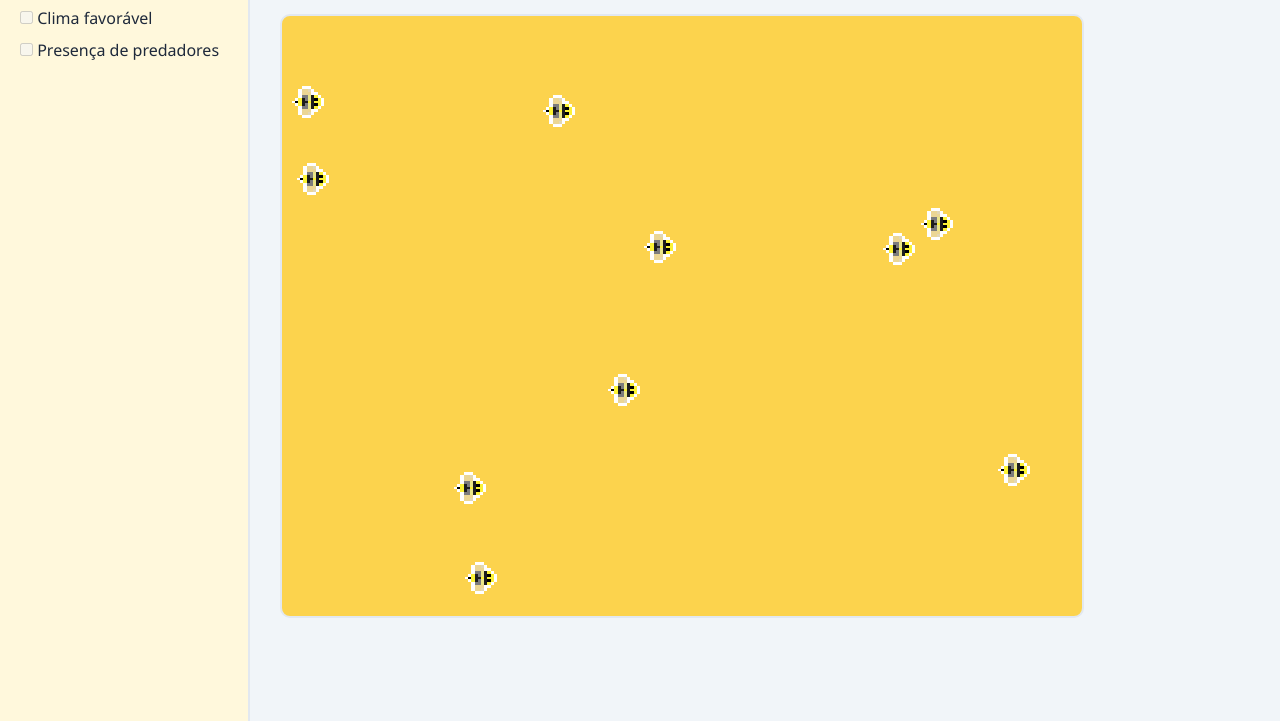
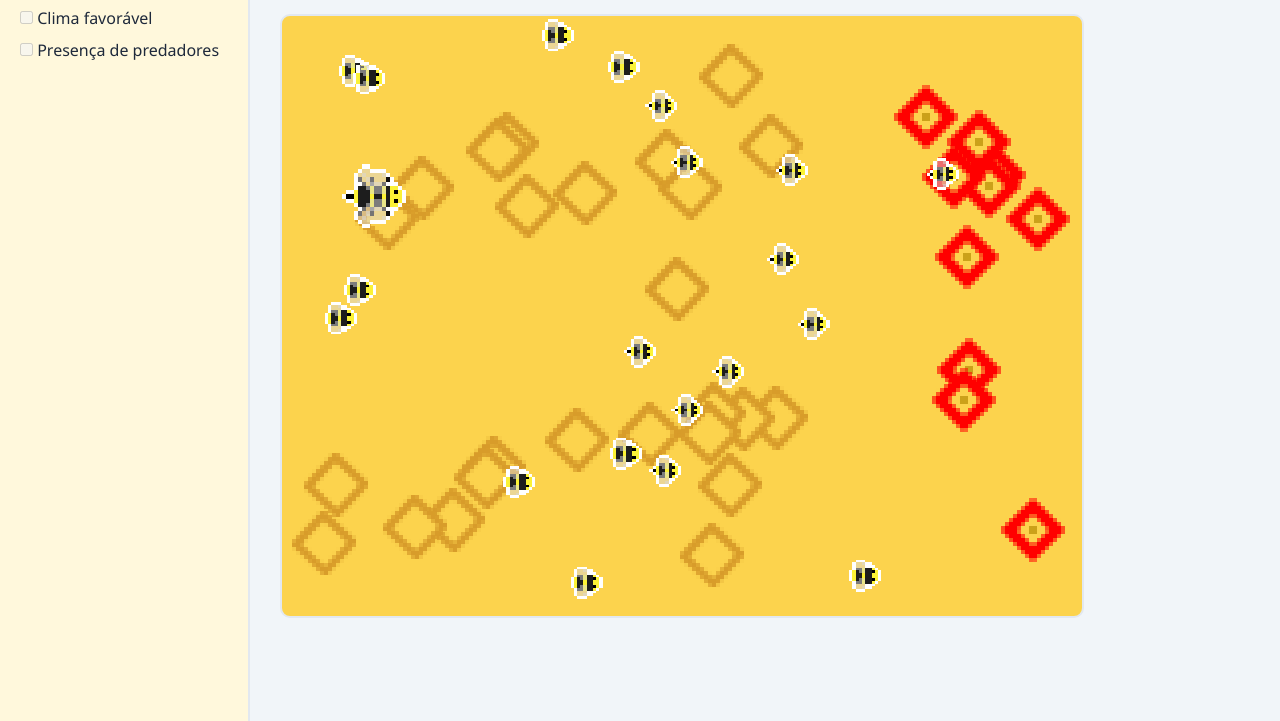
Before and after one commit to Jpmasr3r/simulador-de-abelhas, a plain HTML site: page index.html in a window 1280 px wide. Shown: the part 79-800 px from the top of the page. Drawn offline with Linux system fonts and the light colour scheme.

Commit message:
Add game object classes and update main logic for bee simulation
- Introduced GameObject, Bee, Drone, Flower, Honeycomb, and Queen classes.
- Updated main.js to utilize new classes and manage object interactions.
- Added new assets for bees, flowers, and honeycombs.
- Enhanced index.html to load main.js as a module.
- Expanded readme.md with behavior descriptions for bee simulation.

```diff
--- a/index.html
+++ b/index.html
@@ -6,6 +6,7 @@
     <meta name="viewport" content="width=device-width, initial-scale=1.0" />
     <title>Simulador de Abelhas</title>
     <link rel="stylesheet" href="style.css" />
+    <script type="module" src="./main.js" async></script>
 </head>
 
 <body>
@@ -31,7 +32,6 @@
             <canvas id="canvas" width="800" height="600"></canvas>
         </main>
     </div>
-    <script src="main.js"></script>
 </body>
 
 </html>
--- a/main.js
+++ b/main.js
@@ -1,77 +1,78 @@
-const canvas = document.getElementById('canvas');
-const ctx = canvas.getContext('2d');
+import Bee from "./src/Bee.js";
+import Drone from "./src/Drone.js";
+import Flower from "./src/Flower.js";
+import Honeycomb from "./src/Honeycomb.js";
+import id from "./src/Id.js";
+import Queen from "./src/Queen.js";
 
+const canvas = document.getElementById("canvas");
+const ctx = canvas.getContext("2d");
 ctx.imageSmoothingEnabled = false;
 
-const beeImg = new Image();
-const queenImg = new Image();
 
-beeImg.src = 'assets/bee.png';
-queenImg.src = 'assets/queen.png';
+function spawn() {
+    for (let i = 0; i < 25; i++) {
+        let img = new Image();
+        img.src = "assets/honeycomb.png";
+        let x = Math.random() * ((canvas.width * 0.75) - 64);
+        let y = Math.random() * (canvas.height - 64);
 
-const abelhas = [];
-let queen;
-let queenWay = [];
-
-function spawnAbelhas() {
-    for (let i = 0; i < 10; i++) {
-        abelhas.push({
-            tipo: 'operaria',
-            x: Math.random() * (canvas.width - 32),
-            y: Math.random() * (canvas.height - 32),
-            img: beeImg
-        });
+        const honeycomb = new Honeycomb(ctx, img, x, y);
+        id.add(honeycomb);
     }
 
-    for (i = 0; i <= 4; i++) {
-        let way = {
-            x: Math.random() * (canvas.width - 64),
-            y: Math.random() * (canvas.height - 64),
-        }
-        queenWay.push(way);
+    for (let i = 0; i < 10; i++) {
+        let img = new Image();
+        img.src = "assets/flower.png";
+        let x = (canvas.width * 0.75) + Math.random() * ((canvas.width * 0.25) - 64);
+        let y = Math.random() * (canvas.height - 64);
+
+        const flower = new Flower(ctx, img, x, y);
+        id.add(flower);
     }
 
-    queen = {
-        tipo: 'rainha',
-        x: Math.random() * (canvas.width - 64),
-        y: Math.random() * (canvas.height - 64),
-        img: queenImg
-    }
-}
+    for (let i = 0; i < 10; i++) {
+        let img = new Image();
+        img.src = "assets/bee.png";
+        let x = Math.random() * ((canvas.width * 0.75) - 32);
+        let y = Math.random() * (canvas.height - 32);
 
-function desenhar() {
-    for (const abelha of abelhas) {
-        switch (abelha.tipo) {
-            case "operaria":
-                ctx.drawImage(abelha.img, Math.floor(abelha.x), Math.floor(abelha.y), 32, 32);
-                break;
-
-            default:
-                break;
-        }
+        const bee = new Bee(ctx, img, x, y);
+        id.add(bee);
     }
 
-    ctx.drawImage(queen.img, Math.floor(queen.x), Math.floor(queen.y), 64, 64);
-}
+    for (let i = 0; i < 10; i++) {
+        let img = new Image();
+        img.src = "assets/drone.png";
+        let x = Math.random() * ((canvas.width * 0.75) - 32);
+        let y = Math.random() * (canvas.height - 32);
 
-function move() {
-    const spd = 1;
-    queenWay.forEach(way => {
-        queen.x += spd * Math.sign(way.x);
-        queen.y += spd * Math.sign(way.y);
-    });
+        const drone = new Drone(ctx, img, x, y);
+        id.add(drone);
+    }
+
+    let img = new Image();
+    img.src = "assets/queen.png";
+    const queen = new Queen(
+        ctx,
+        img,
+        Math.random() * ((canvas.width * 0.75) - 64),
+        Math.random() * (canvas.height - 64)
+    );
+    id.add(queen);
+
 }
 
 function loop() {
     ctx.clearRect(0, 0, canvas.width, canvas.height);
-    desenhar();
-    move();
+
+    id.ids.forEach(obj => {
+        obj.draw();
+        obj.update();
+    });
+
     requestAnimationFrame(loop);
-};
+}
 
-beeImg.onload = () => {
-    queenImg.onload = () => {
-        spawnAbelhas();
-        loop();
-    };
-};
+spawn();
+loop();
--- /dev/null
+++ b/src/Bee.js
@@ -0,0 +1,57 @@
+import Flower from "./Flower.js";
+import id from "./Id.js";
+import GameObject from "./Object.js";
+
+class Bee extends GameObject {
+    constructor(ctx, sprite, x, y) {
+        super(ctx, sprite, x, y, { x: 32, y: 32 });
+        this.state = "flower";
+        this.follow = null;
+    }
+
+    update() {
+        switch (this.state) {
+            case "flower":
+                this.flowerUpdate();
+                break;
+
+            default:
+                break;
+        }
+    }
+
+    flowerUpdate() {
+        let flowers = id.ids.filter(obj => obj instanceof Flower);
+
+        if (this.follow == null) {
+            for (let flower of flowers) {
+                if (!flower.haveBee) {
+                    flower.haveBee = true;
+                    this.follow = flower;
+                    break;
+                }
+            }
+        } else {
+            let targetX = this.follow.x + this.follow.sizex / 2 - this.sizex / 2;
+            let targetY = this.follow.y + this.follow.sizey / 2 - this.sizey / 2;
+
+            if (this._x !== targetX || this._y !== targetY) {
+                let dx = targetX - this._x;
+                let dy = targetY - this._y;
+                let dist = Math.sqrt(dx * dx + dy * dy);
+
+                if (dist < this.spd) {
+                    this._x = targetX;
+                    this._y = targetY;
+                } else {
+                    this._x += (dx / dist) * this.spd;
+                    this._y += (dy / dist) * this.spd;
+                }
+            }
+        }
+
+
+    }
+}
+
+export default Bee;
--- /dev/null
+++ b/src/Drone.js
@@ -0,0 +1,9 @@
+import GameObject from "./Object.js";
+
+class Drone extends GameObject {
+    constructor(ctx, sprite, x, y) {
+        super(ctx, sprite, x, y, { x: 32, y: 32 });
+    }
+}
+
+export default Drone;
--- /dev/null
+++ b/src/Flower.js
@@ -0,0 +1,10 @@
+import GameObject from "./Object.js";
+
+class Flower extends GameObject {
+    constructor(ctx, sprite, x, y) {
+        super(ctx, sprite, x, y, { x: 64, y: 64 });
+        this.haveBee = false;
+    }
+}
+
+export default Flower;
--- /dev/null
+++ b/src/Honeycomb.js
@@ -0,0 +1,9 @@
+import GameObject from "./Object.js";
+
+class Honeycomb extends GameObject {
+    constructor(ctx, sprite, x, y) {
+        super(ctx, sprite, x, y, { x: 64, y: 64 });
+    }
+}
+
+export default Honeycomb;
--- /dev/null
+++ b/src/Id.js
@@ -0,0 +1,19 @@
+class Id {
+    ids = [];
+
+    get lastId() {
+        return this.ids.at(-1);
+    }
+
+    get allids() {
+        return this.ids;
+    }
+
+    add(object) {
+        this.ids.push(object)
+    }
+}
+
+let id = new Id();
+
+export default id;
--- /dev/null
+++ b/src/Object.js
@@ -0,0 +1,67 @@
+
+class GameObject {
+    constructor(ctx, sprite, x = 0, y = 0, size = { x: 32, y: 32 }) {
+        this.ctx = ctx;
+        this._sprite = sprite;
+        this._x = x;
+        this._y = y;
+        this._size = size;
+        this.spd = 1;
+
+        this.draw();
+    }
+
+    get sprite() {
+        return this._sprite;
+    }
+
+    get x() {
+        return this._x;
+    }
+
+    get y() {
+        return this._y;
+    }
+
+    get sizex() {
+        return this._size.x;
+    }
+
+    get sizey() {
+        return this._size.y;
+    }
+
+    set x(x) {
+        this._x = x;
+    }
+
+    set sprite(sprite) {
+        this._sprite = sprite;
+    }
+
+    set y(y) {
+        this._y = y;
+    }
+
+    set sizex(x) {
+        this._size.x = x;
+    }
+
+    set sizey(y) {
+        this._size.y = y;
+    }
+
+    draw() {
+        this.ctx.drawImage(this._sprite, this._x, this._y, this._size.x, this._size.y);
+    }
+
+    update() {
+
+    }
+
+    move(x, y) {
+
+    }
+}
+
+export default GameObject;
--- /dev/null
+++ b/src/Queen.js
@@ -0,0 +1,9 @@
+import GameObject from "./Object.js";
+
+class Queen extends GameObject {
+    constructor(ctx, sprite, x, y) {
+        super(ctx, sprite, x, y, { x: 64, y: 64 });
+    }
+}
+
+export default Queen;
```
Also changed, not shown: assets/drone.png (added), assets/flower.png (added), assets/honeycomb.png (added), readme.md (added).
